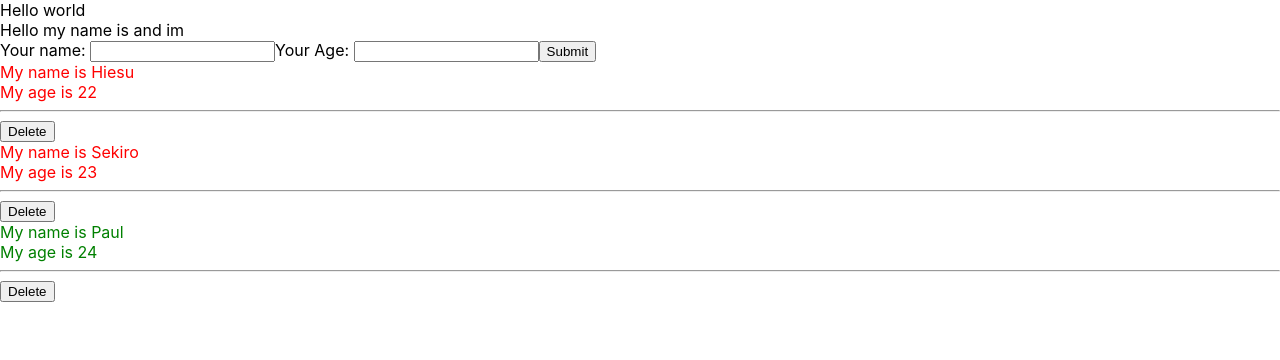
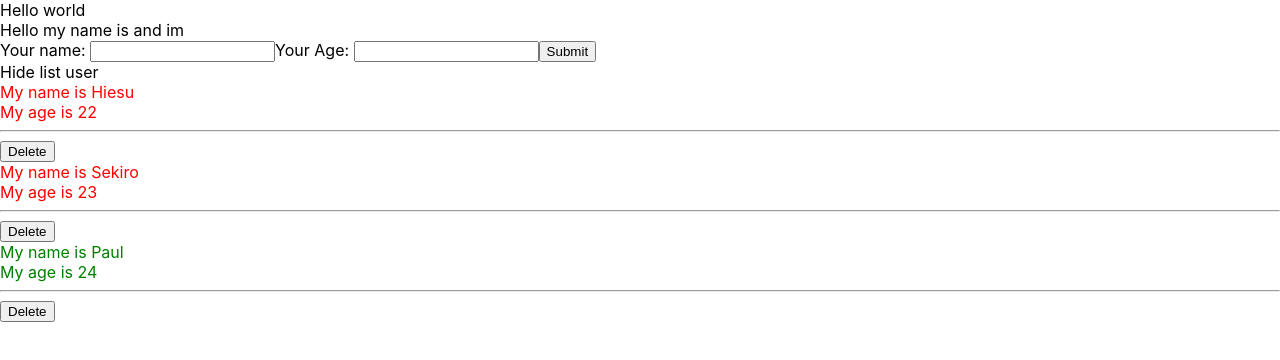
Before and after one commit to Hieu003/Test, a React (Create React App) app: page / in a window 1280 px wide. Shown: the top 360 px of the page. Built offline with nearby package versions, Linux system fonts and the light colour scheme.

Commit message:
fist hook

```diff
--- a/src/Components/DisplayInfo.js
+++ b/src/Components/DisplayInfo.js
@@ -1,4 +1,4 @@
-import React from "react";
+import React, { useState } from "react";
 import "./DisplayInfo.scss"
 import logo from "./../logo.svg"
 
@@ -43,10 +43,21 @@
 
     const { listUser } = props
 
+    const [isShowHide, setShowHideListUser] = useState(true)
+
+    const handleShowHideListUser = () => {
+        setShowHideListUser(!isShowHide)
+    }
+
     return (
         <div className="display-infor-container">
+            <div>
+                <span onClick={() => { handleShowHideListUser() }}>
+                    {isShowHide === true ? "Hide list user" : "Show List User"}
+                </span>
+            </div>
 
-            {true &&
+            {isShowHide &&
                 <>
                     {listUser.map((user, index) => {
                         return (
```
